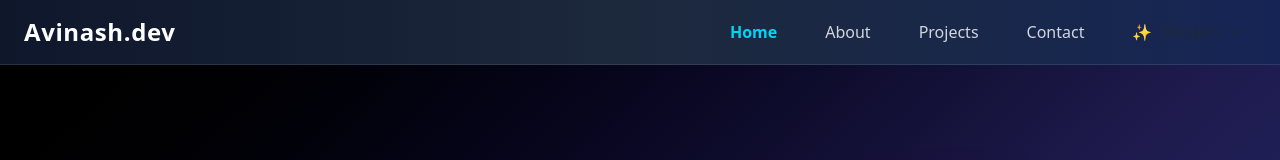
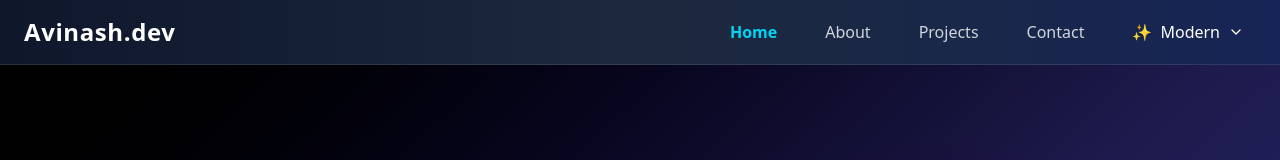
Before and after one commit to webdevavi96/My-Portfolio, a React (Vite) app: page / in a window 1280 px wide. Shown: the top 160 px of the page. Built offline with nearby package versions, Linux system fonts and the light colour scheme.

Commit message:
Minor fix in ui swithc button

```diff
--- a/src/Themes/ThemeSelecter.jsx
+++ b/src/Themes/ThemeSelecter.jsx
@@ -14,13 +14,15 @@ export default function ThemeSelector() {
 
     const currentTheme = themes.find((t) => t.id === theme);
 
+
+
     return (
         <div className="relative">
             <motion.button
                 whileHover={{ y: -2 }}
                 whileTap={{ scale: 0.95 }}
                 onClick={() => setOpen((prev) => !prev)}
-                className="flex items-center gap-2 px-3 py-1.5 rounded-md text-gray-800 hover:text-gray-900 hover:bg-white/10 transition"
+                className={`flex items-center gap-2 px-3 py-1.5 rounded-md ${currentTheme.id === "win95" ? "text-black" : "text-white"} hover:text-gray-200 hover:bg-white/10 transition`}
             >
                 <span>{currentTheme.icon}</span>
                 <span>{currentTheme.name}</span>
--- a/src/main.jsx
+++ b/src/main.jsx
@@ -5,9 +5,7 @@ import App from './App.jsx'
 import { ThemeProvider } from './Themes/ThemeProvider.jsx'
 
 createRoot(document.getElementById('root')).render(
-  <StrictMode>
-    <ThemeProvider>
-      <App />
-    </ThemeProvider>
-  </StrictMode>,
+  <ThemeProvider>
+    <App />
+  </ThemeProvider>
 )
```
